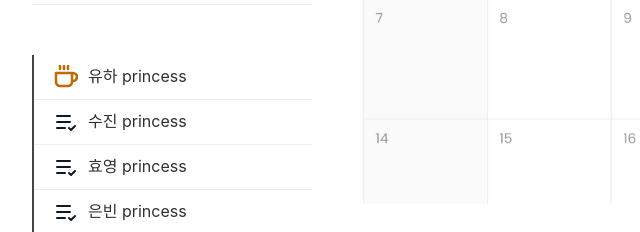
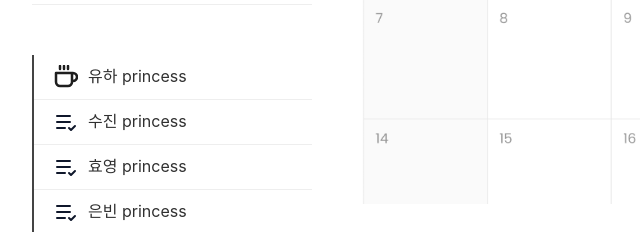
Before and after one commit to programmers-todoList/main, a website: page index.html in a window 1280 px wide. Shown: the part 446-678 px from the top of the page, 8-648 px from the left. Drawn offline with Linux system fonts and the light colour scheme; a web font is replaced by a local one.

Commit message:
유하 이모지 2차 변경경

```diff
--- a/index.html
+++ b/index.html
@@ -32,11 +32,11 @@
                   <li>
                     <a href="./html/uha.html" class="nav_link">
                       <svg width="24" height="24" viewBox="0 0 24 24" fill="none" xmlns="http://www.w3.org/2000/svg">
-                        <g clip-path="url(#clip0_46_15)">
-                          <path d="M18 8H19C20.0609 8 21.0783 8.42143 21.8284 9.17157C22.5786 9.92172 23 10.9391 23 12C23 13.0609 22.5786 14.0783 21.8284 14.8284C21.0783 15.5786 20.0609 16 19 16H18M18 8H2V17C2 18.0609 2.42143 19.0783 3.17157 19.8284C3.92172 20.5786 4.93913 21 6 21H14C15.0609 21 16.0783 20.5786 16.8284 19.8284C17.5786 19.0783 18 18.0609 18 17V8ZM6 1V4M10 1V4M14 1V4" stroke="#BF6A02" stroke-width="2.5" stroke-linecap="round" stroke-linejoin="round"/>
+                        <g clip-path="url(#clip0_47_20)">
+                        <path d="M18 8H19C20.0609 8 21.0783 8.42143 21.8284 9.17157C22.5786 9.92172 23 10.9391 23 12C23 13.0609 22.5786 14.0783 21.8284 14.8284C21.0783 15.5786 20.0609 16 19 16H18M18 8H2V17C2 18.0609 2.42143 19.0783 3.17157 19.8284C3.92172 20.5786 4.93913 21 6 21H14C15.0609 21 16.0783 20.5786 16.8284 19.8284C17.5786 19.0783 18 18.0609 18 17V8ZM6 1V4M10 1V4M14 1V4" stroke="#1E1E1E" stroke-width="2.5" stroke-linecap="round" stroke-linejoin="round"/>
                         </g>
                         <defs>
-                        <clipPath id="clip0_46_15">
+                        <clipPath id="clip0_47_20">
                         <rect width="24" height="24" fill="white"/>
                         </clipPath>
                         </defs>
```
